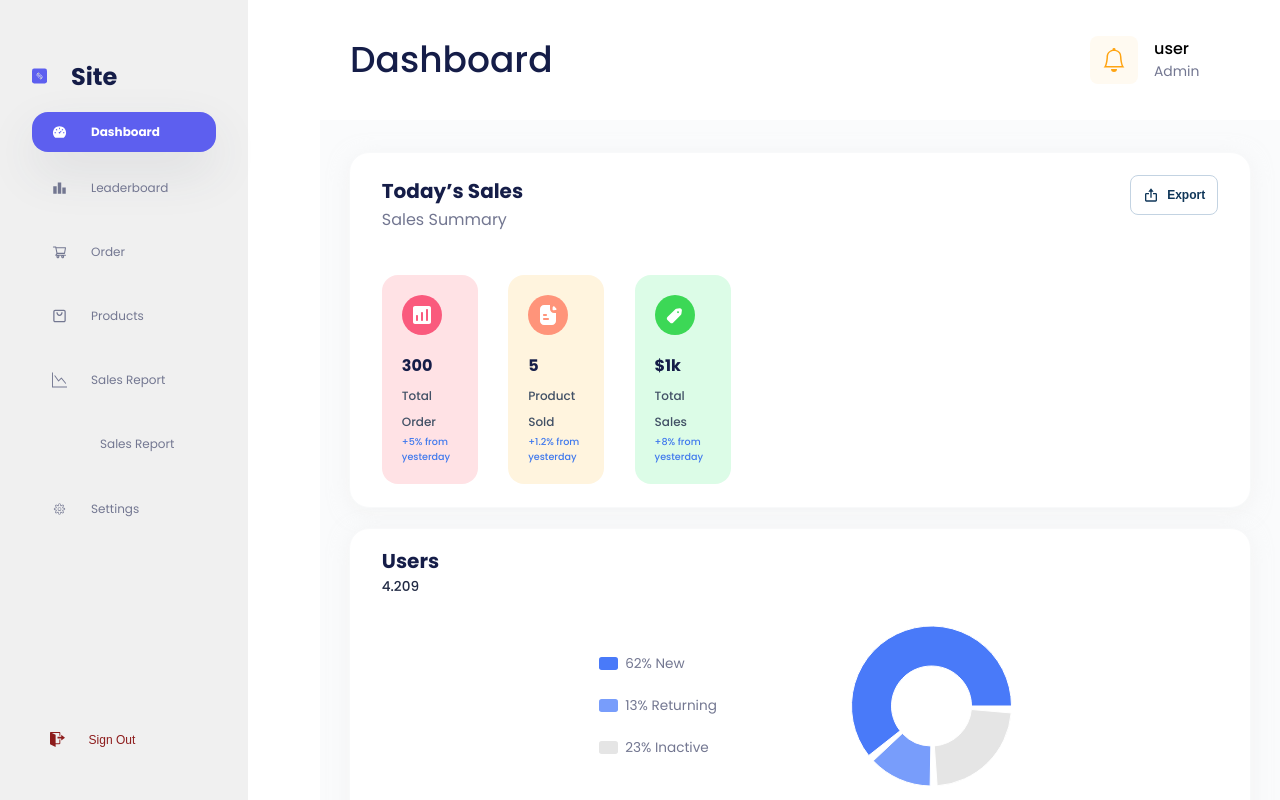
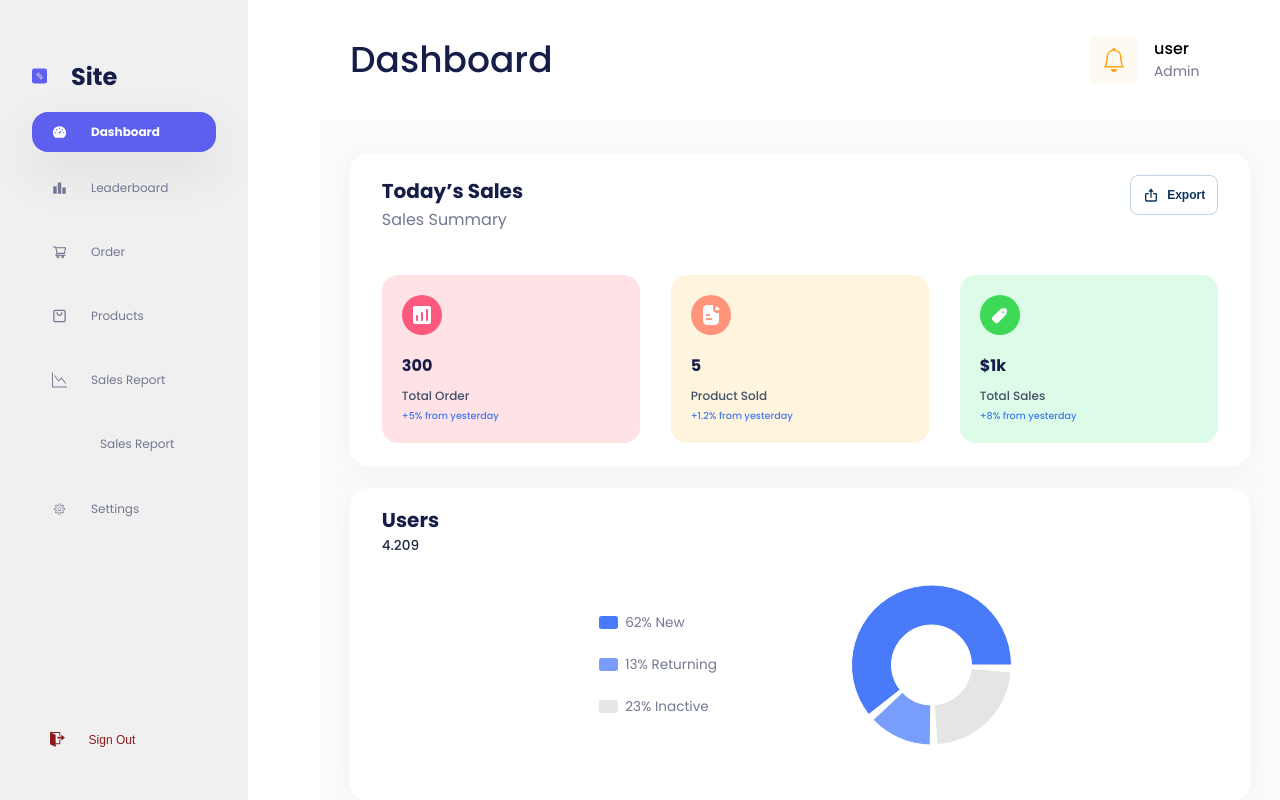
Before and after one commit to ryanoliveiragit/Dashboard, a React (Vite) app: page / in a window 1280 px wide. Shown: the top 800 px of the page. Built offline with nearby package versions, Linux system fonts and the light colour scheme; some icons are missing.

Commit message:
ajust/card

```diff
--- a/src/components/deashboard/styles.ts
+++ b/src/components/deashboard/styles.ts
@@ -190,7 +190,7 @@ export const ContainerSales = styled.div`
     gap: 8px;
     background-color: blue;
     @media (max-width: 1550px) {
-    width: 6rem;
+
   }
   }
   img {
```
